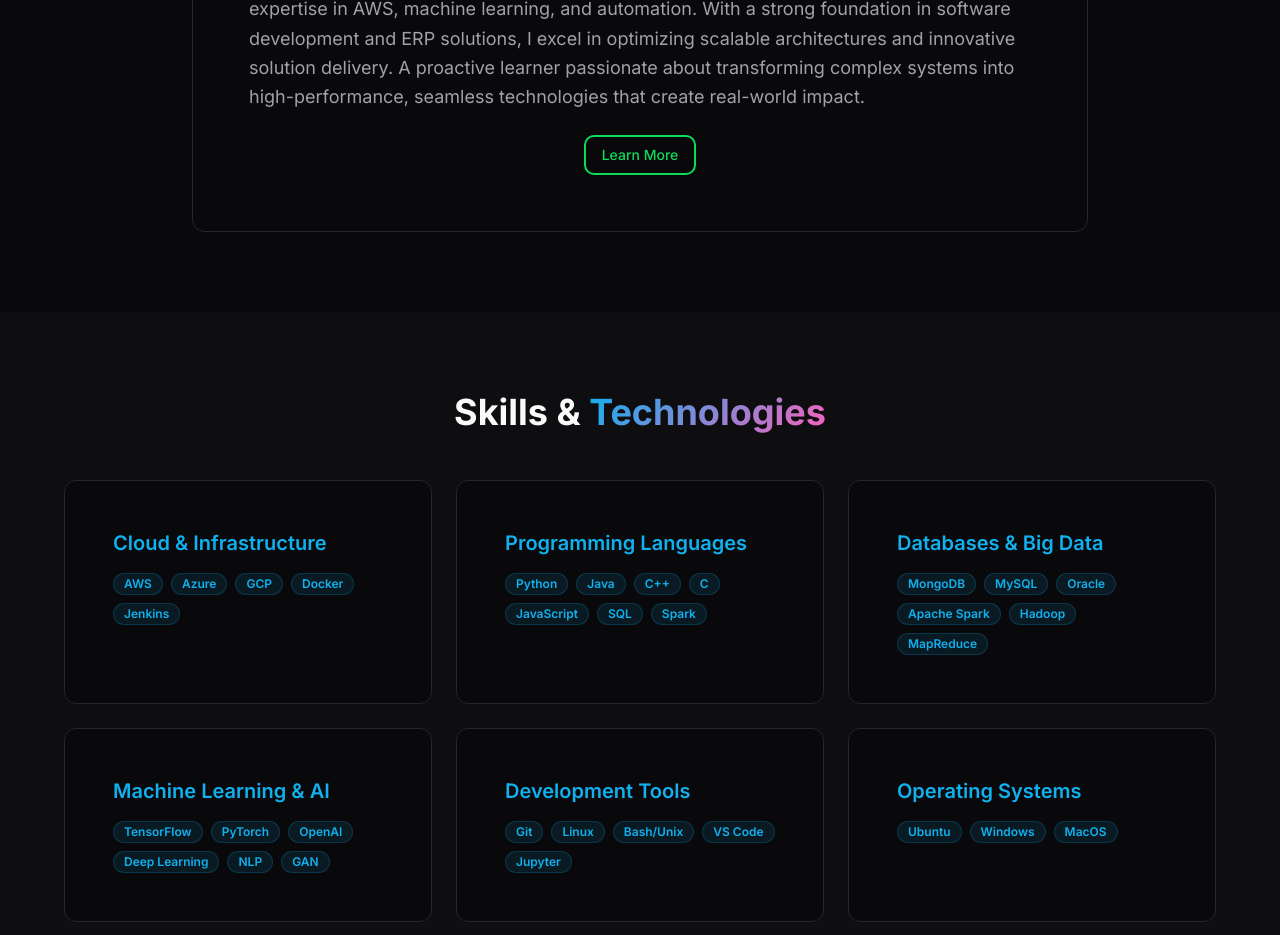
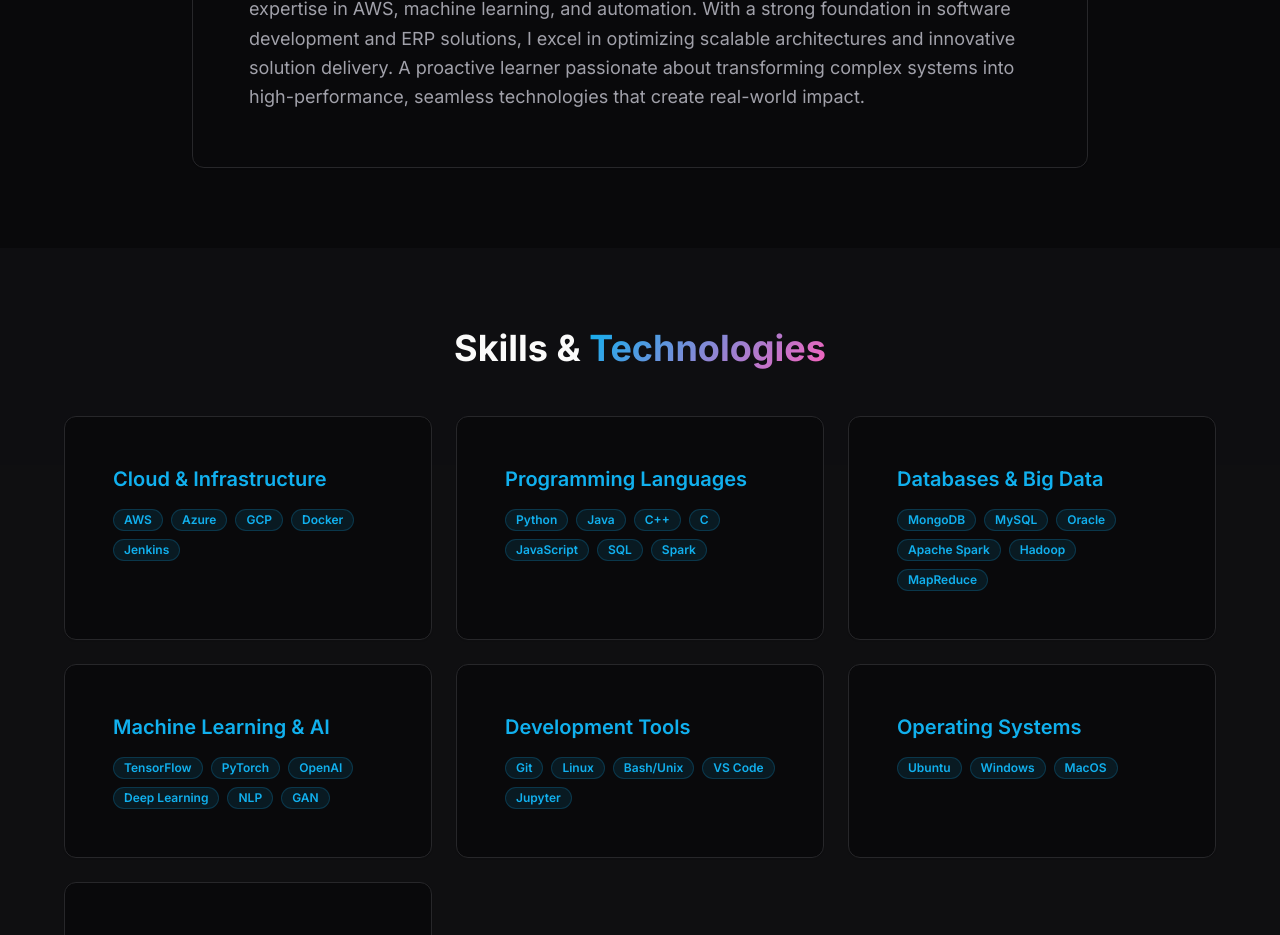
Before and after one commit to HarishRadhakrishnan23/harishrad-portfolio, a React (Vite) app: page / in a window 1280 px wide. Shown: the part 1060-1995 px from the top of the page. Built offline with nearby package versions, Linux system fonts and the light colour scheme.

Commit message:
Update Index.tsx

```diff
--- a/src/pages/Index.tsx
+++ b/src/pages/Index.tsx
@@ -289,11 +289,6 @@ const Index = () => {
                   architectures and innovative solution delivery. A proactive learner passionate about transforming complex systems into
                   high-performance, seamless technologies that create real-world impact.
                 </p>
-                <div className="flex justify-center mt-6">
-                  <Button variant="neonGreen">
-                    Learn More
-                  </Button>
-                </div>
               </CardContent>
             </Card>
           </div>
```
